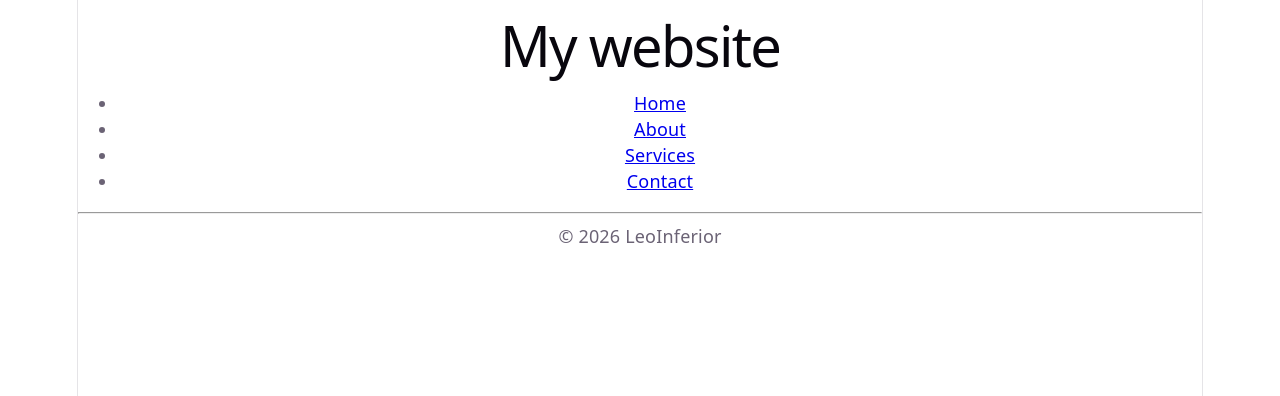
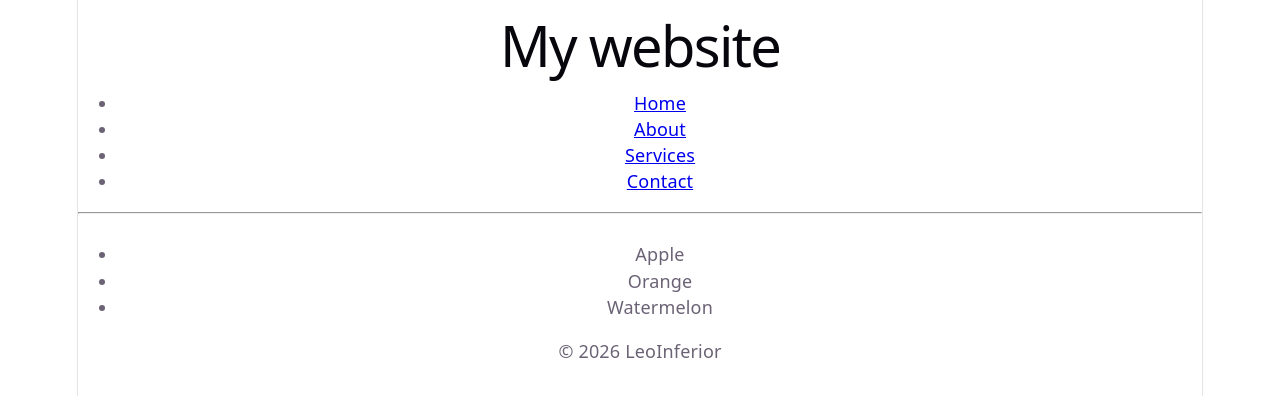
Before and after one commit to KingKunta22/JSDevJourney, a React (Vite) app in the folder react-app-yt-2/: page / in a window 1280 px wide. Shown: the top 396 px of the page. Built offline with nearby package versions, Linux system fonts and the light colour scheme.

Commit message:
New boring component

```diff
--- a/react-app-yt-2/src/App.jsx
+++ b/react-app-yt-2/src/App.jsx
@@ -1,4 +1,5 @@
 import Header from './Header.jsx'
+import Food from './Food.jsx'
 import Footer from './Footer.jsx'
 
 function App() {
@@ -6,6 +7,7 @@ function App() {
   return(
     <>
       <Header/>
+      <Food/>
       <Footer/>
     </>
   )
--- /dev/null
+++ b/react-app-yt-2/src/Food.jsx
@@ -0,0 +1,14 @@
+function Food() {
+
+    const foods = ['Apple', 'Orange', 'Watermelon']
+
+    return(
+        <ul>
+            <li>{ foods[0] }</li>
+            <li>{ foods[1] }</li>
+            <li>{ foods[2] }</li>
+        </ul>
+    );
+}
+
+export default Food
```
